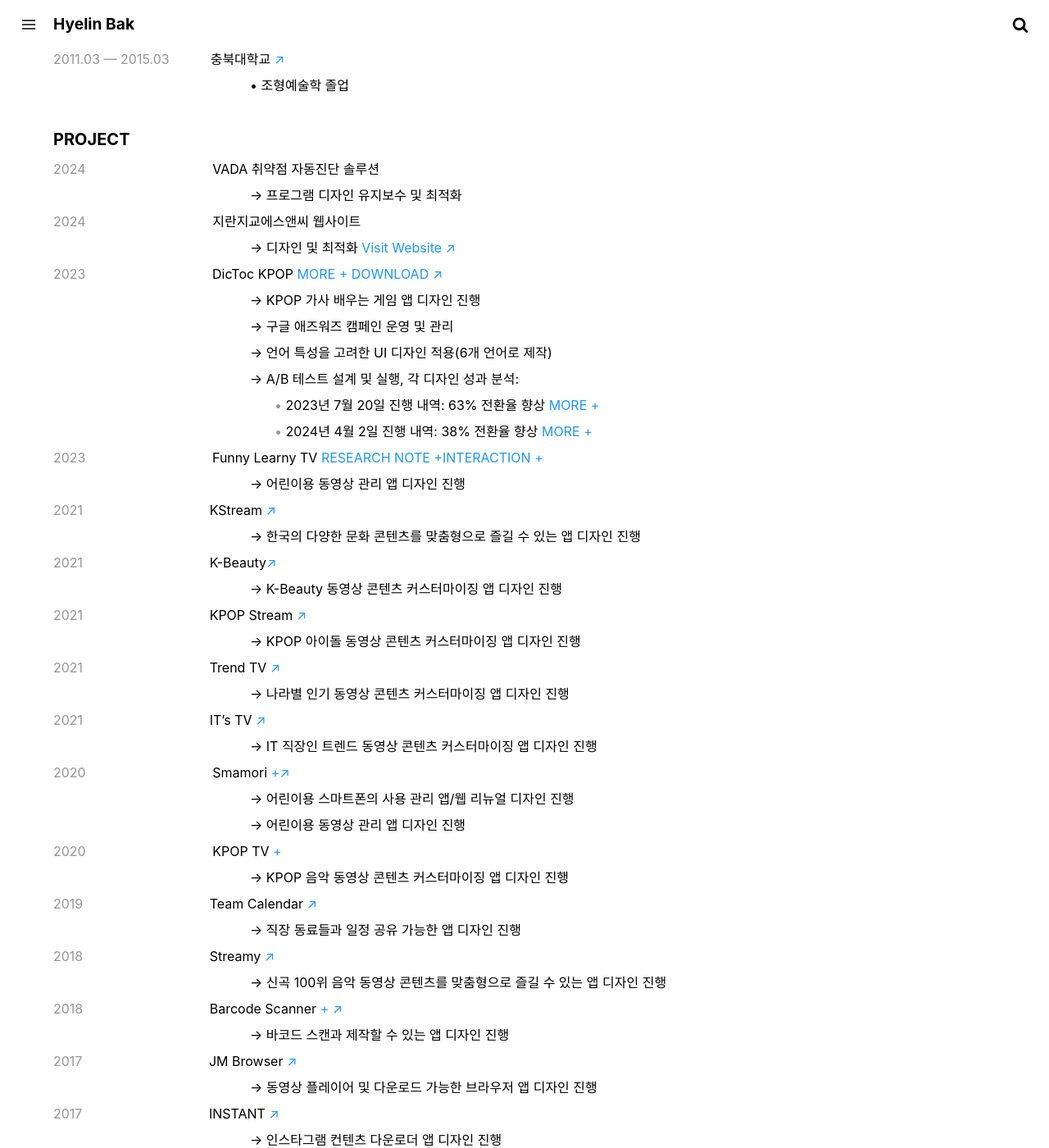
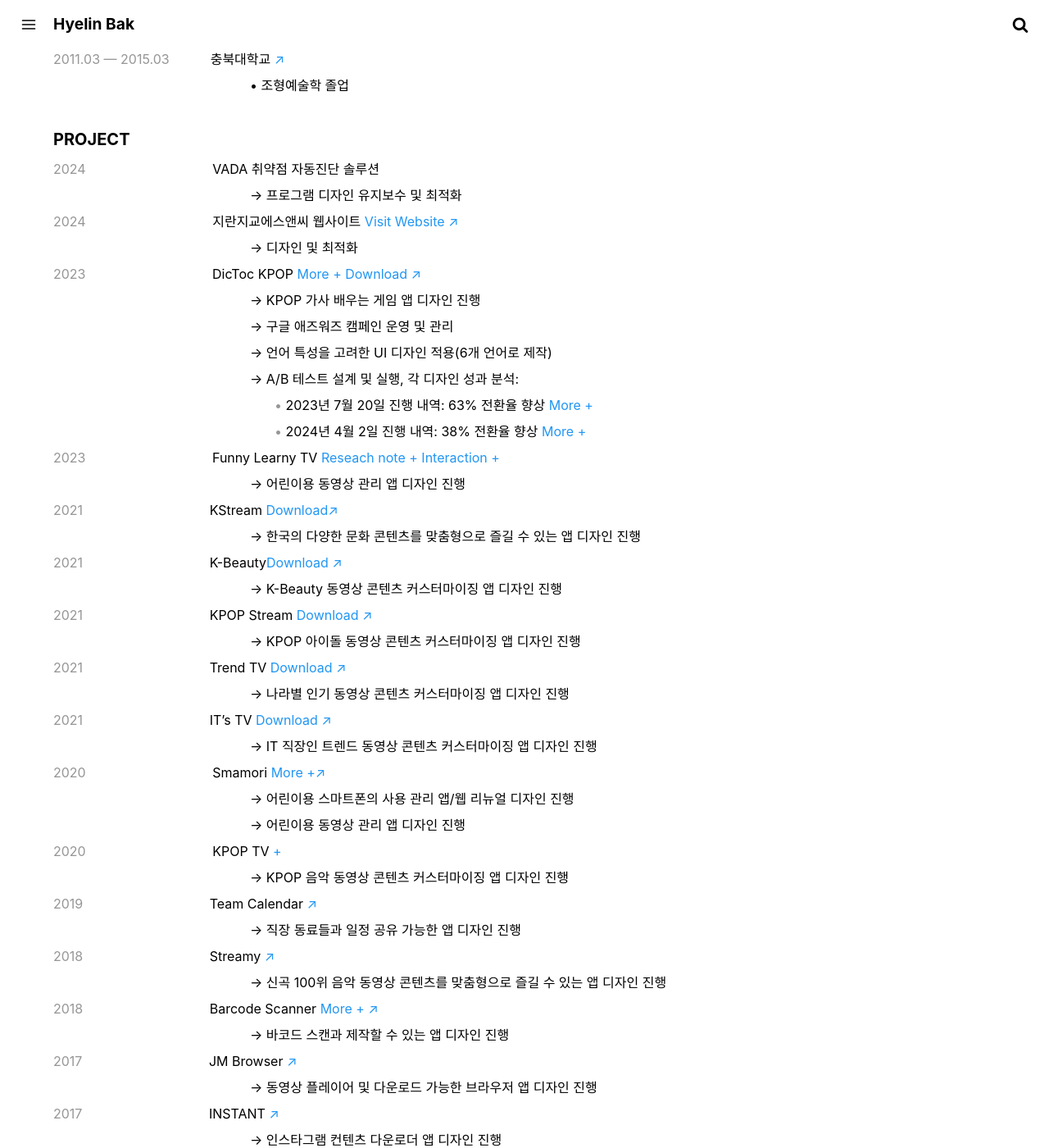
Before and after one commit to crazyjamy/crazyjamy.github.io, a Jekyll site: the page built from about.md, in a window 1280 px wide and 1400 px high, scrolled down 522 px. Shown: the whole window at 82% size. Built offline with Jekyll 4.4.1, drawn with Linux system fonts in a browser that asks for light colours; some of the changed text lies outside the part shown.

Commit message:
Update about.md

```diff
--- a/about.md
+++ b/about.md
@@ -30,28 +30,28 @@
 <span style="font-weight: bold; font-size: 20px;">PROJECT</span> <br />
 <span style="color: #969696;"> 2024 </span><span style="margin-left: 150px;"> VADA 취약점 자동진단 솔루션</span><br />
 <span style="margin-left: 240px;"> → 프로그램 디자인 유지보수 및 최적화 </span><br />
-<span style="color: #969696;"> 2024 </span><span style="margin-left: 150px;"> 지란지교에스앤씨 웹사이트</span><br />
-<span style="margin-left: 240px;"> → 디자인 및 최적화 <a href="https://www.jiransnc.com" target="_blank">Visit Website ↗</a> </span><br />
-<span style="color: #969696;"> 2023 </span><span style="margin-left: 150px;"> DicToc KPOP <a href="../kpoplyricsgame/" target="">MORE + </a> <a href="https://play.google.com/store/search?q=dictoc&c=apps" target="_blank">DOWNLOAD ↗</a></span><br />
+<span style="color: #969696;"> 2024 </span><span style="margin-left: 150px;"> 지란지교에스앤씨 웹사이트 <a href="https://www.jiransnc.com" target="_blank">Visit Website ↗</a> </span><br />
+<span style="margin-left: 240px;"> → 디자인 및 최적화 </span><br />
+<span style="color: #969696;"> 2023 </span><span style="margin-left: 150px;"> DicToc KPOP <a href="../kpoplyricsgame/" target="">More + </a> <a href="https://play.google.com/store/search?q=dictoc&c=apps" target="_blank">Download ↗</a></span><br />
 <span style="margin-left: 240px;"> → KPOP 가사 배우는 게임 앱 디자인 진행</span><br />
 <span style="margin-left: 240px;"> → 구글 애즈워즈 캠페인 운영 및 관리</span><br />
 <span style="margin-left: 240px;"> → 언어 특성을 고려한 UI 디자인 적용(6개 언어로 제작)</span><br />
 <span style="margin-left: 240px;"> → A/B 테스트 설계 및 실행, 각 디자인 성과 분석:</span><br />
-<span style="color: #969696; margin-left: 270px;"> • </span> <span> 2023년 7월 20일 진행 내역: 63% 전환율 향상 <a href="../ab-kpoplyricsgame-230724/" target="">MORE +</a></span><br />
-<span style="color: #969696; margin-left: 270px;"> • </span> <span> 2024년 4월 2일 진행 내역: 38% 전환율 향상 <a href="../ab-kpoplyricsgame-240402/" target="">MORE +</a></span><br />
-<span style="color: #969696;"> 2023 </span><span style="margin-left: 150px;"> Funny Learny TV <a href="../funnylearnytv-research/" target="">RESEARCH NOTE +</a><a href="../funnylearnytv/" target="">INTERACTION +</a></span><br />
+<span style="color: #969696; margin-left: 270px;"> • </span> <span> 2023년 7월 20일 진행 내역: 63% 전환율 향상 <a href="../ab-kpoplyricsgame-230724/" target="">More +</a></span><br />
+<span style="color: #969696; margin-left: 270px;"> • </span> <span> 2024년 4월 2일 진행 내역: 38% 전환율 향상 <a href="../ab-kpoplyricsgame-240402/" target="">More +</a></span><br />
+<span style="color: #969696;"> 2023 </span><span style="margin-left: 150px;"> Funny Learny TV <a href="../funnylearnytv-research/" target="">Reseach note +</a><a href="../funnylearnytv/" target=""> Interaction +</a></span><br />
 <span style="margin-left: 240px;"> → 어린이용 동영상 관리 앱 디자인 진행</span><br />
-<span style="color: #969696;"> 2021 </span><span style="margin-left: 150px;"> KStream <a href="https://play.google.com/store/apps/details?id=io.tm.k.stream" target="_blank">↗</a></span><br />
+<span style="color: #969696;"> 2021 </span><span style="margin-left: 150px;"> KStream <a href="https://play.google.com/store/apps/details?id=io.tm.k.stream" target="_blank">Download↗</a></span><br />
 <span style="margin-left: 240px;"> → 한국의 다양한 문화 콘텐츠를 맞춤형으로 즐길 수 있는 앱 디자인 진행</span><br />
-<span style="color: #969696;"> 2021 </span><span style="margin-left: 150px;"> K-Beauty<a href="https://play.google.com/store/apps/details?id=io.tm.kbeauty.tv" target="_blank">↗</a></span><br />
+<span style="color: #969696;"> 2021 </span><span style="margin-left: 150px;"> K-Beauty<a href="https://play.google.com/store/apps/details?id=io.tm.kbeauty.tv" target="_blank">Download ↗</a></span><br />
 <span style="margin-left: 240px;"> → K-Beauty 동영상 콘텐츠 커스터마이징 앱 디자인 진행</span><br />
-<span style="color: #969696;"> 2021 </span><span style="margin-left: 150px;"> KPOP Stream <a href="https://play.google.com/store/apps/details?id=io.tm.kpop.stream" target="_blank">↗</a></span><br />
+<span style="color: #969696;"> 2021 </span><span style="margin-left: 150px;"> KPOP Stream <a href="https://play.google.com/store/apps/details?id=io.tm.kpop.stream" target="_blank">Download ↗</a></span><br />
 <span style="margin-left: 240px;"> → KPOP 아이돌 동영상 콘텐츠 커스터마이징 앱 디자인 진행</span><br />
-<span style="color: #969696;"> 2021 </span><span style="margin-left: 150px;"> Trend TV <a href="https://play.google.com/store/apps/details?id=io.tm.stream.in" target="_blank">↗</a></span><br />
+<span style="color: #969696;"> 2021 </span><span style="margin-left: 150px;"> Trend TV <a href="https://play.google.com/store/apps/details?id=io.tm.stream.in" target="_blank">Download ↗</a></span><br />
 <span style="margin-left: 240px;"> → 나라별 인기 동영상 콘텐츠 커스터마이징 앱 디자인 진행</span><br />
-<span style="color: #969696;"> 2021 </span><span style="margin-left: 150px;">IT’s TV <a href="https://play.google.com/store/apps/details?id=io.tm.its.tv" target="_blank">↗</a></span><br />
+<span style="color: #969696;"> 2021 </span><span style="margin-left: 150px;">IT’s TV <a href="https://play.google.com/store/apps/details?id=io.tm.its.tv" target="_blank">Download ↗</a></span><br />
 <span style="margin-left: 240px;"> → IT 직장인 트렌드 동영상 콘텐츠 커스터마이징 앱 디자인 진행</span><br />
-<span style="color: #969696;"> 2020 </span><span style="margin-left: 150px;">Smamori <a href="../kidsvideoapp/" target="">+</a><a href="https://smamori.jp/" target="_blank">↗</a></span><br />
+<span style="color: #969696;"> 2020 </span><span style="margin-left: 150px;">Smamori <a href="../kidsvideoapp/" target="">More +</a><a href="https://smamori.jp/" target="_blank">↗</a></span><br />
 <span style="margin-left: 240px;"> → 어린이용 스마트폰의 사용 관리 앱/웹 리뉴얼 디자인 진행</span><br />
 <span style="margin-left: 240px;"> → 어린이용 동영상 관리 앱 디자인 진행</span><br />
 <span style="color: #969696;"> 2020 </span><span style="margin-left: 150px;">KPOP TV  <a href="../icon-kpop/" target="">+</a></span><br />
@@ -60,7 +60,7 @@
 <span style="margin-left: 240px;"> → 직장 동료들과 일정 공유 가능한 앱 디자인 진행</span><br />
 <span style="color: #969696;"> 2018 </span><span style="margin-left: 150px;">Streamy <a href="https://play.google.com/store/apps/details?id=com.fms.streamy" target="_blank">↗</a></span><br />
 <span style="margin-left: 240px;"> → 신곡 100위 음악 동영상 콘텐츠를 맞춤형으로 즐길 수 있는 앱 디자인 진행</span><br />
-<span style="color: #969696;"> 2018 </span><span style="margin-left: 150px;">Barcode Scanner <a href="../barcode_scanner/" target="">+</a> <a href="https://play.google.com/store/apps/details?id=io.jmobile.jmscanner" target="_blank">↗</a></span><br />
+<span style="color: #969696;"> 2018 </span><span style="margin-left: 150px;">Barcode Scanner <a href="../barcode_scanner/" target="">More +</a> <a href="https://play.google.com/store/apps/details?id=io.jmobile.jmscanner" target="_blank">↗</a></span><br />
 <span style="margin-left: 240px;">→ 바코드 스캔과 제작할 수 있는 앱 디자인 진행</span><br />
 <span style="color: #969696;"> 2017 </span><span style="margin-left: 150px;">JM Browser <a href="https://play.google.com/store/apps/details?id=io.jmobile.browser" target="_blank">↗</a></span><br />
 <span style="margin-left: 240px;"> → 동영상 플레이어 및 다운로드 가능한 브라우저 앱 디자인 진행</span><br />
@@ -74,23 +74,23 @@
 <span style="margin-left: 240px;"> → 동영상 컨텐츠 다운로더 앱 디자인 진행</span><br />
 <span style="margin-left: 240px;"> → 구글 애즈워즈 캠페인 운영 및 관리</span><br />
 <span style="margin-left: 240px;"> → A/B 테스트 설계 및 실행</span><br />
-<span style="color: #969696; margin-left: 270px;"> • </span><span>2022년 9월 21일 진행 내역: 18% 전환율 향상<a href="../ab-hdvd-220921/" target="">+</a></span><br />
-<span style="color: #969696; margin-left: 270px;"> • </span><span>2021년 11월 5일 진행 내역: 48.3%% 전환율 향상<a href="../ab-hdvd-211105/" target="">+</a></span><br />
-<span style="color: #969696;"> 2016 </span><span style="margin-left: 150px;">Store Bom <a href="../storebom-mobile/" target="">+</a></span><br />
+<span style="color: #969696; margin-left: 270px;"> • </span><span>2022년 9월 21일 진행 내역: 18% 전환율 향상<a href="../ab-hdvd-220921/" target="">More +</a></span><br />
+<span style="color: #969696; margin-left: 270px;"> • </span><span>2021년 11월 5일 진행 내역: 48.3%% 전환율 향상<a href="../ab-hdvd-211105/" target="">More +</a></span><br />
+<span style="color: #969696;"> 2016 </span><span style="margin-left: 150px;">Store Bom <a href="../storebom-mobile/" target="">More +</a></span><br />
 <span style="margin-left: 240px;"> → 반려동물 용품 웹/앱 디자인 진행</span><br />
 <span style="margin-left: 240px;"> → 택배 상자 패키지 디자인 진행</span><br />
-<span style="color: #969696;"> 2016 </span><span style="margin-left: 150px;">KKaKKungNoriter<a href="http://kkakkungnoriter.com/" target="_blank">↗</a></span><br />
+<span style="color: #969696;"> 2016 </span><span style="margin-left: 150px;">KKaKKungNoriter<a href="http://kkakkungnoriter.com/" target="_blank">Visit Website ↗</a></span><br />
 <span style="margin-left: 240px;">→ 아동 용품 쇼핑몰 웹/앱 디자인 진행</span><br />
-<span style="color: #969696;"> 2016 </span><span style="margin-left: 150px;">Babosarang <a href="../babosarang-web/" target="">PC +</a><a href="../babosarang-mobile/" target="">APP +</a></span><br />
+<span style="color: #969696;"> 2016 </span><span style="margin-left: 150px;">Babosarang <a href="../babosarang-web/" target="">More +</a><a href="../babosarang-mobile/" target="">APP +</a></span><br />
 <span style="margin-left: 240px;"> → 디자인 문구 쇼핑몰 메인 웹/모바일 디자인 진행</span><br />
 <span style="margin-left: 240px;"> → 신년 다이어리 기획전 기획</span><br />
 <span style="margin-left: 240px;"> → 캐릭터 문구 기획전 기획</span><br />
 <span style="color: #969696;"> 2016 </span><span style="margin-left: 150px;">BESOFT</span><br />
 <span style="margin-left: 240px;"> → 은행 보안 키보드 및 웹 페이지 디자인 진행</span><br />
-<span style="color: #969696;"> 2015 </span><span style="margin-left: 150px;">Stellar(스텔라) 360 VR <a href="https://www.youtube.com/watch?v=gvORWNSsGak" target="_blank">↗</a></span><br />
+<span style="color: #969696;"> 2015 </span><span style="margin-left: 150px;">Stellar(스텔라) 360 VR <a href="https://www.youtube.com/watch?v=gvORWNSsGak" target="_blank">Live Preview ↗</a></span><br />
 <span style="margin-left: 240px;"> → 360 VR 콘텐츠 앱 디자인 진행</span><br />
 <span style="margin-left: 240px;"> → 뮤직 비디오 CG 효과 디자인 진행</span><br />
-<span style="color: #969696;"> 2015 </span><span style="margin-left: 150px;">빛나거나 미치거나 MBC Drama VR <a href="https://www.youtube.com/watch?v=7Eo8ddIhUnE" target="_blank">↗</a></span><br />
+<span style="color: #969696;"> 2015 </span><span style="margin-left: 150px;">빛나거나 미치거나 MBC Drama VR <a href="https://www.youtube.com/watch?v=7Eo8ddIhUnE" target="_blank">Live Preview ↗</a></span><br />
 <span style="margin-left: 240px;"> → 360 VR 콘텐츠 앱 디자인 진행</span><br />
 <span style="margin-left: 240px;"> → 뮤직 비디오 CG 효과 디자인 진행</span><br />
 <span style="color: #969696;"> 2015 </span><span style="margin-left: 150px;">Samsung 창조 경제 박람회</span><br />
@@ -99,7 +99,7 @@
 <span style="margin-left: 240px;">→ 360 VR 콘텐츠 앱 디자인 진행</span><br />
 <span style="color: #969696;"> 2015 </span><span style="margin-left: 150px;">Lee Hae Sang Coloring Book</span><br />
 <span style="margin-left: 240px;">→ 패키지 디자인 진행</span><br />
-<span style="color: #969696;"> 2015 </span><span style="margin-left: 150px;">SURF <a href="../marshmello/" target="">+</a></span><br />
+<span style="color: #969696;"> 2015 </span><span style="margin-left: 150px;">SURF <a href="../marshmello/" target="">More +</a></span><br />
 <span style="margin-left: 240px;"> → 위치 기반 서비스를 기반으로 선호 브랜드에 대한 정보, 인근 지역의 매장, 쇼핑마켓에 대한 정보 제공 앱 디자인 진행</span> <br />
 </div>
 
```
